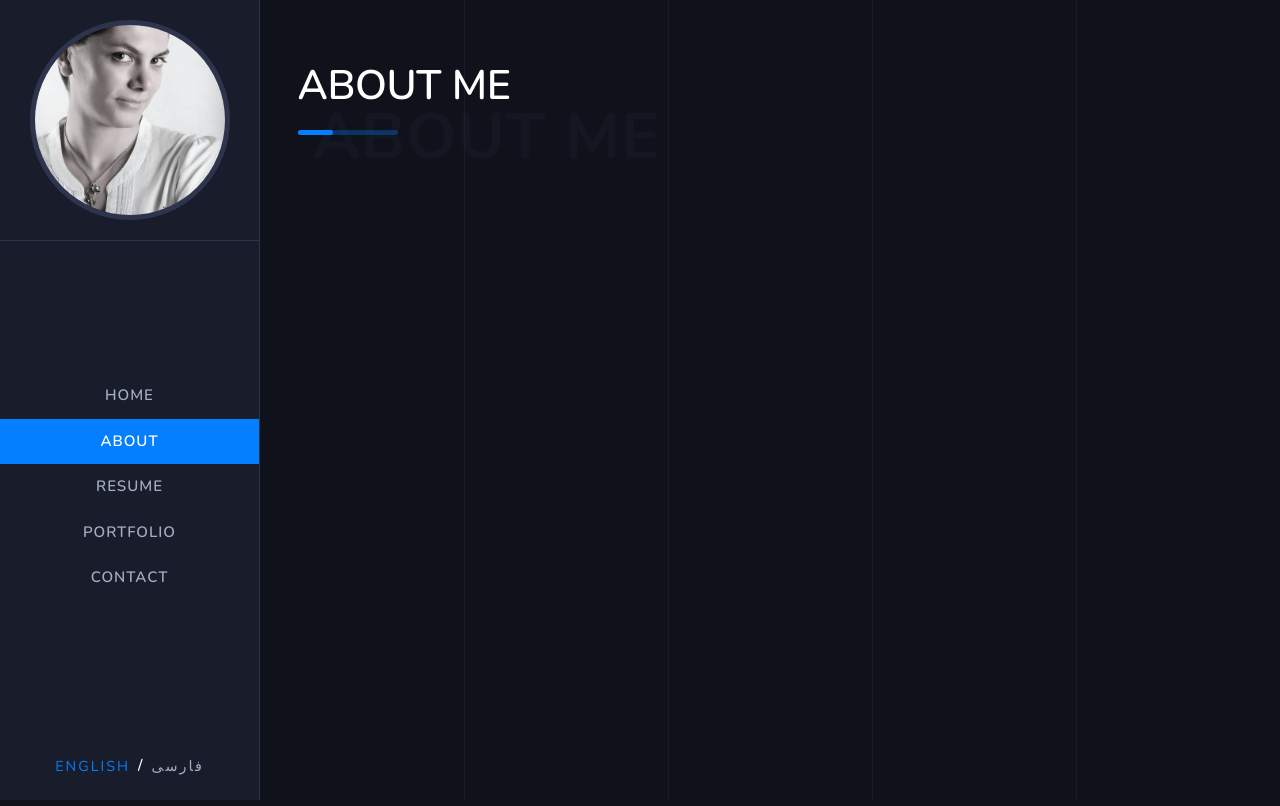
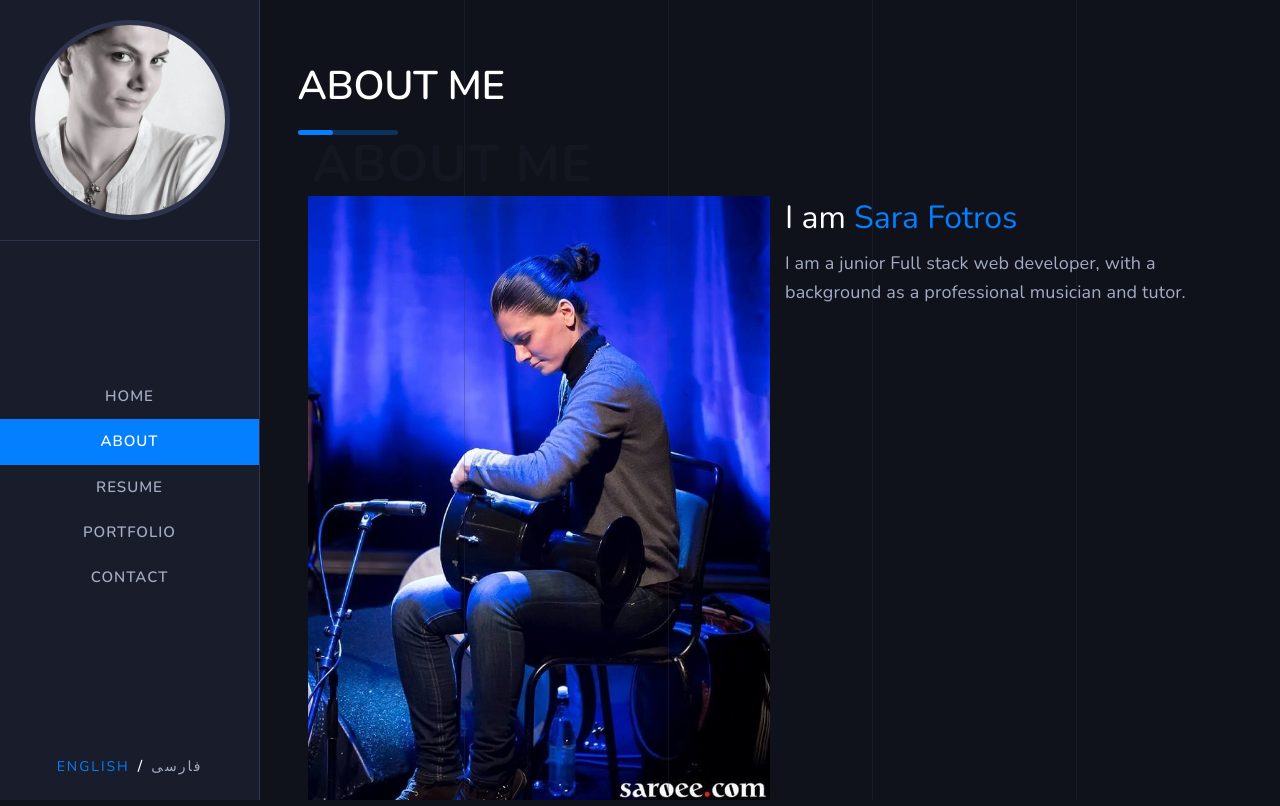
Before and after one commit to sarafotros/personalweb, a React (Create React App) app: page / in a window 1280 px wide. Built offline with nearby package versions, Linux system fonts and the light colour scheme; what jss-rtl would draw is missing.

Commit message:
about image, font farsi and english edited

```diff
--- a/src/components/title.js
+++ b/src/components/title.js
@@ -35,16 +35,14 @@ const useStyles = makeStyles(theme => ({
         }
     },
     subtitle: {
-        fontSize: '4rem',
+        fontSize: '3.2rem',
         position: 'absolute',
         left: 15,
-        top: '100%',
-        lineHeight: '1rem',
+        top: '90%',
         fontWeight: 700,
         color: 'rgba(25,29,43,.44)',
         display: 'inline-block',
         zIndex: -1,
-        transform: 'translateY(-40%)'
     }
 }));
 
--- a/src/localization/en.js
+++ b/src/localization/en.js
@@ -7,6 +7,7 @@ export default {
 	contact: 'CONTACT',
 	hi: 'Hi, I am ',
 	hi2: ' ',
+	IAm: 'I am',
 	desc:'I am a junior Full stack web developer, with a background as a professional musician and tutor.',
 	aboutme: 'ABOUT ME',
 };
--- a/src/localization/fa.js
+++ b/src/localization/fa.js
@@ -7,6 +7,8 @@ export default {
 	contact: ' اطلاعات تماس',
 	hi: ' سلام، من ',
 	hi2: ' هستم ',
-	desc: " برنامه نویس و طراح وب هستم با بیش از هیچ سال تجربه اما مقادیر معتنا بهی علاقه! نوازنده و مدرس سازهای کوبه‌ای بودم و در افق محو",
-	aboutme: ' معرفی '
+	IAm: ' من ',
+	desc:
+		' برنامه نویس و طراح وب هستم با بیش از هیچ سال تجربه اما مقادیر معتنا بهی علاقه! نوازنده و مدرس سازهای کوبه‌ای بودم و در افق محو',
+	aboutme: ' معرفی ',
 };
--- a/src/screens/aboutScreen.js
+++ b/src/screens/aboutScreen.js
@@ -1,8 +1,9 @@
 import React from 'react';
 import { makeStyles } from '@material-ui/core/styles';
 import { getTranslate } from '../localization/index';
-import { Grid } from '@material-ui/core';
-import Title from '../components/title'
+import { Grid, Typography } from '@material-ui/core';
+import Title from '../components/title';
+import MainImg from '../assets/images/tnk.jpeg';
 
 const useStyles = makeStyles((theme) => ({
 	root: {
@@ -12,9 +13,22 @@ const useStyles = makeStyles((theme) => ({
 		paddingTop: 60,
 		paddingRight: 30,
 		paddingLeft: 30,
-    }
+	},
+	mainImg: {
+		width: '100%',
+		height: '100%',
+	},
+	mainAbout: {
+		paddingLeft: theme.spacing(4),
+		paddingRight: theme.spacing(4),
+	},
+	nameText: {
+		color: theme.palette.primary.main,
+		[theme.breakpoints.down('xs')]: {
+			display: 'block',
+		},
+	},
 }));
-
 
 export default function AboutScreen() {
 	const translate = getTranslate();
@@ -23,6 +37,22 @@ export default function AboutScreen() {
 		<Grid container className={classes.root}>
 			<Grid className={classes.aboutGrid} item container xs={12}>
 				<Title title={translate.aboutme} />
+				<Grid container direction="row" className={classes.mainAbout}>
+					<Grid item xs={12} md={6}>
+						<img
+							className={classes.mainImg}
+							src={MainImg}
+							alt={translate.name}
+						/>
+					</Grid>
+					<Grid item xs={12} md={6} style={{paddingLeft:15, paddingRight:15}}>
+						<Typography variant="h3">{translate.IAm}
+							<span className={classes.nameText}> {translate.name} </span>
+							{translate.hi2}
+						</Typography>
+						<Typography variant="body1" style={{marginTop: 10}}>{translate.desc}</Typography>
+					</Grid>
+				</Grid>
 			</Grid>
 		</Grid>
 	);
--- a/src/theme/theme.js
+++ b/src/theme/theme.js
@@ -9,68 +9,71 @@ const theme = createMuiTheme({
 	typography: {
 		h1: {
 			fontWeight: 600,
-			fontSize: '3.2rem',
+			fontSize: getDirection() === 'rtl' ? 50 : 52,
 			lineHeight: '4rem',
 			color: '#FFF',
 			fontFamily: getFont(),
 		},
 		h2: {
 			fontWeight: 600,
-			fontSize: '2.57rem',
+			fontSize: getDirection() === 'rtl' ? 38 : 40,
 			lineHeight: '3.2857rem',
 			fontFamily: getFont(),
-			color: '#FFF'
+			color: '#FFF',
 		},
 		h3: {
 			fontWeight: 500,
-			fontSize: '2rem',
+			fontSize: getDirection() === 'rtl' ? 30 : 32,
 			lineHeight: '2.7rem',
 			fontFamily: getFont(),
+			textAlign: 'left',
+			color: '#FFF',
 		},
 		h4: {
 			fontWeight: 500,
-			fontSize: '1.71rem',
+			fontSize: getDirection() === 'rtl' ? 26 : 28,
 			lineHeight: '2.43rem',
 			fontFamily: getFont(),
 		},
 		h5: {
 			fontWeight: 600,
-			fontSize: '1.43rem',
+			fontSize: getDirection() === 'rtl' ? 21 : 23,
 			lineHeight: '2.14rem',
 			fontFamily: getFont(),
 		},
 
 		h6: {
 			fontWeight: 600,
-			fontSize: '1.14rem',
+			fontSize: getDirection() === 'rtl' ? 16 : 18,
 			lineHeight: '1.857rem',
 			fontFamily: getFont(),
 		},
 		subtitle1: {
 			fontWeight: 400,
-			fontSize: '1.25rem',
+			fontSize: getDirection() === 'rtl' ? 18 : 20,
 			lineHeight: '2rem',
 			fontFamily: getFont(),
 			marginTop: 15,
 		},
 		body1: {
 			fontWeight: 400,
-			fontSize: 18,
+			fontSize: getDirection() === 'rtl' ? 16 : 18,
 			lineHeight: '1.8rem',
 			color: '#a4acc4',
 			fontFamily: getFont(),
+			textAlign: getDirection() === 'rtl' ? 'justify' : 'left',
 		},
 		body2: {
-			fontSize: '.94rem',
+			fontSize: getDirection() === 'rtl' ? 13 : 15,
 			fontWeight: 600,
 			color: '#a4acc4',
 			fontFamily: getFont(),
 			letterSpacing: 1,
-			textAlign: 'center'
+			textAlign: 'center',
 		},
 		button: {
 			fontWeight: 400,
-			fontSize: '0.9rem',
+			fontSize: getDirection() === 'rtl' ? 12 : 14,
 			color: '#FFF',
 			fontFamily: getFont(),
 			letterSpacing: 2,
```
Lines whose indentation alone changed are shown as unchanged.
